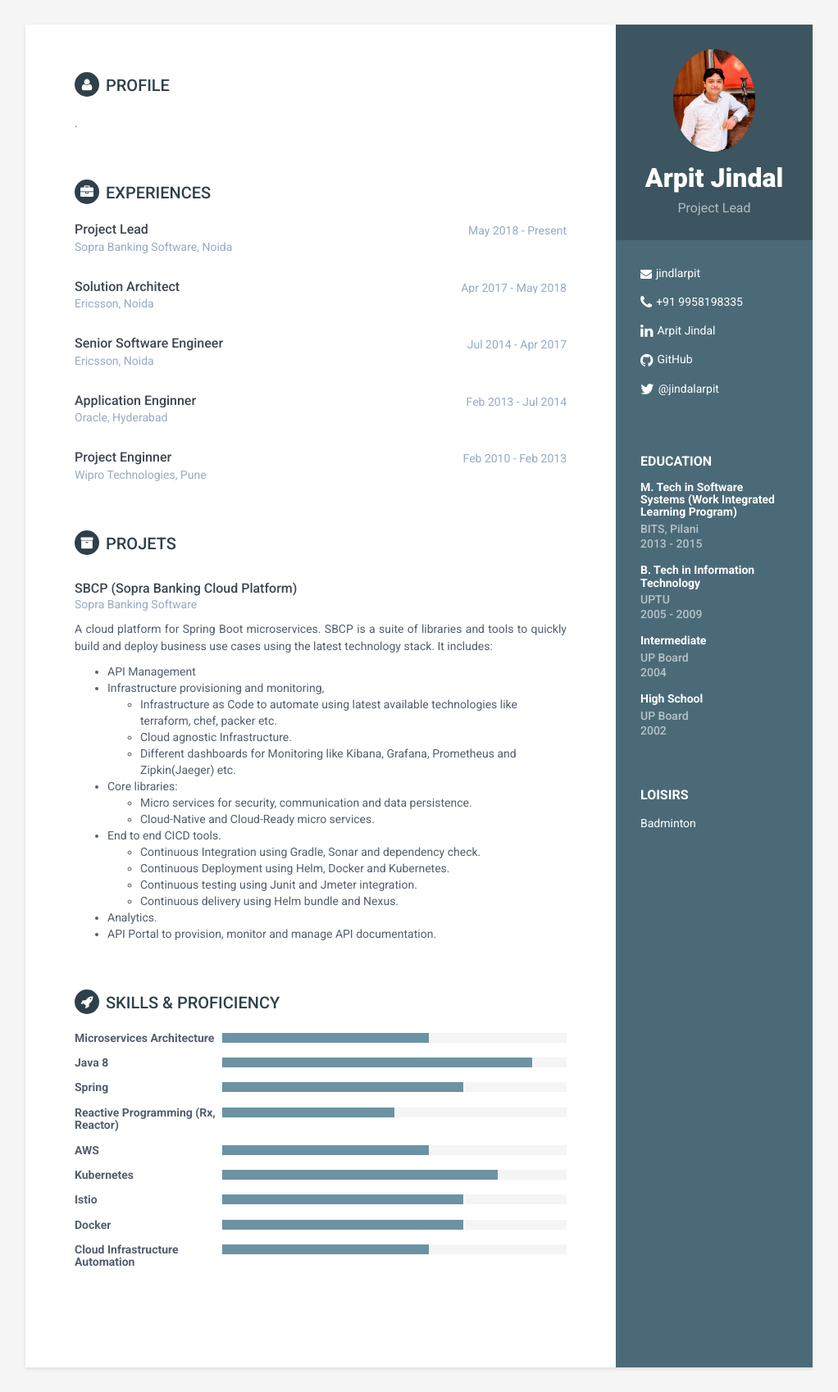
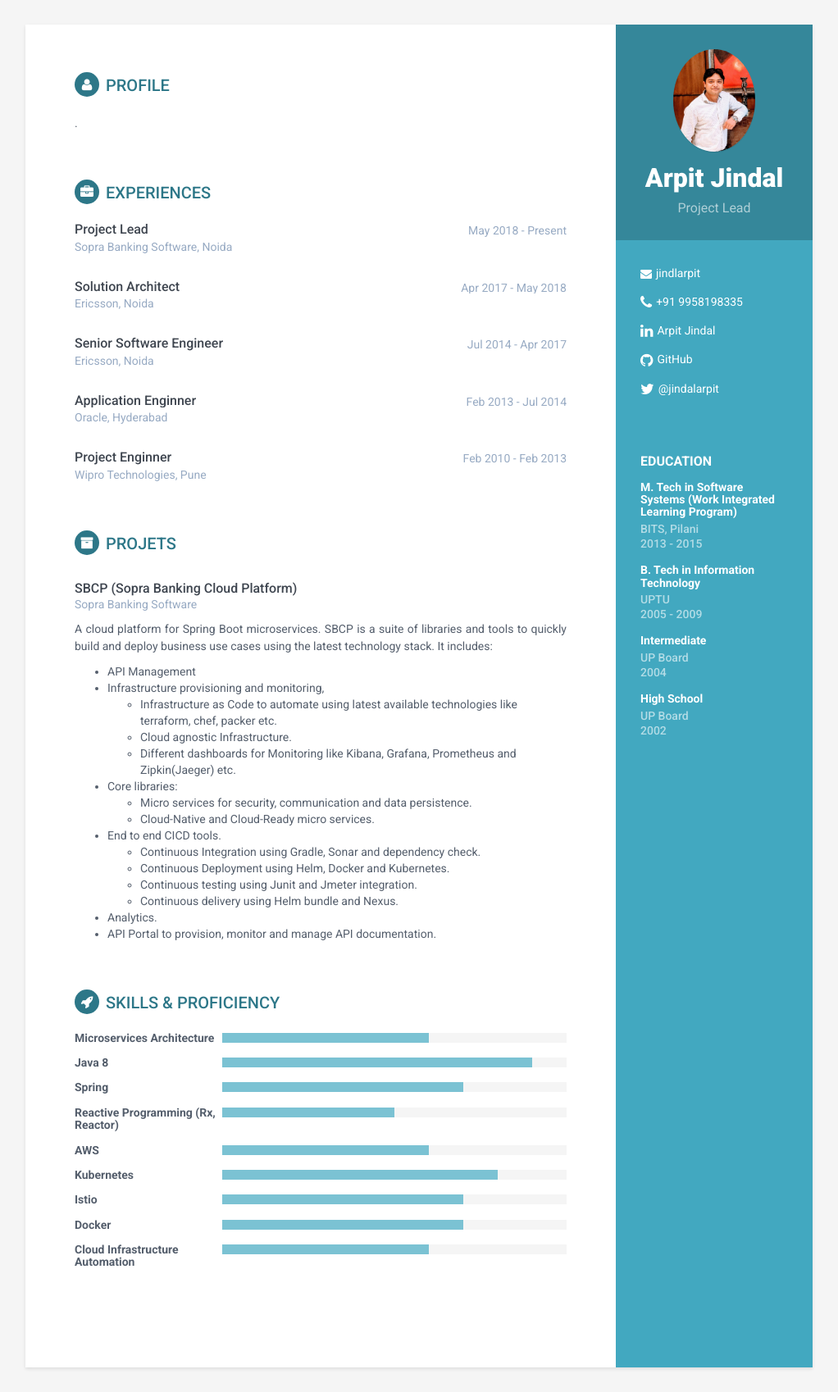
Before and after one commit to jindalarpit/resume, a Jekyll site: the page built from index.html, in a window 1280 px wide. Shown: the whole page at 82% size, without its empty margins (129-1151 px from the left). Built offline with Jekyll 4.4.1, drawn with Linux system fonts in a browser that asks for light colours.

```diff
--- a/_config.yml
+++ b/_config.yml
@@ -4,7 +4,7 @@
 baseurl: '/resume'
 
 # Enable one of these styles by removing #. Style will be applied only after restarting the build or serve.
-style: styles-6
+style: styles
 
 #Profile information
 name: Arpit Jindal
--- a/_data/interests.yml
+++ /dev/null
@@ -1,3 +0,0 @@
-- interest:
-  item: Badminton
-  link:
--- a/_includes/interests.html
+++ b/_includes/interests.html
@@ -1,6 +1,6 @@
 {% if site.data.interests %}
 <div class="interests-container container-block">
-    <h2 class="container-block-title">Loisirs</h2>
+    <h2 class="container-block-title">Interests</h2>
     <ul class="list-unstyled interests-list">
         {% for interest in site.data.interests %}
         {% if interest.link %}
```
